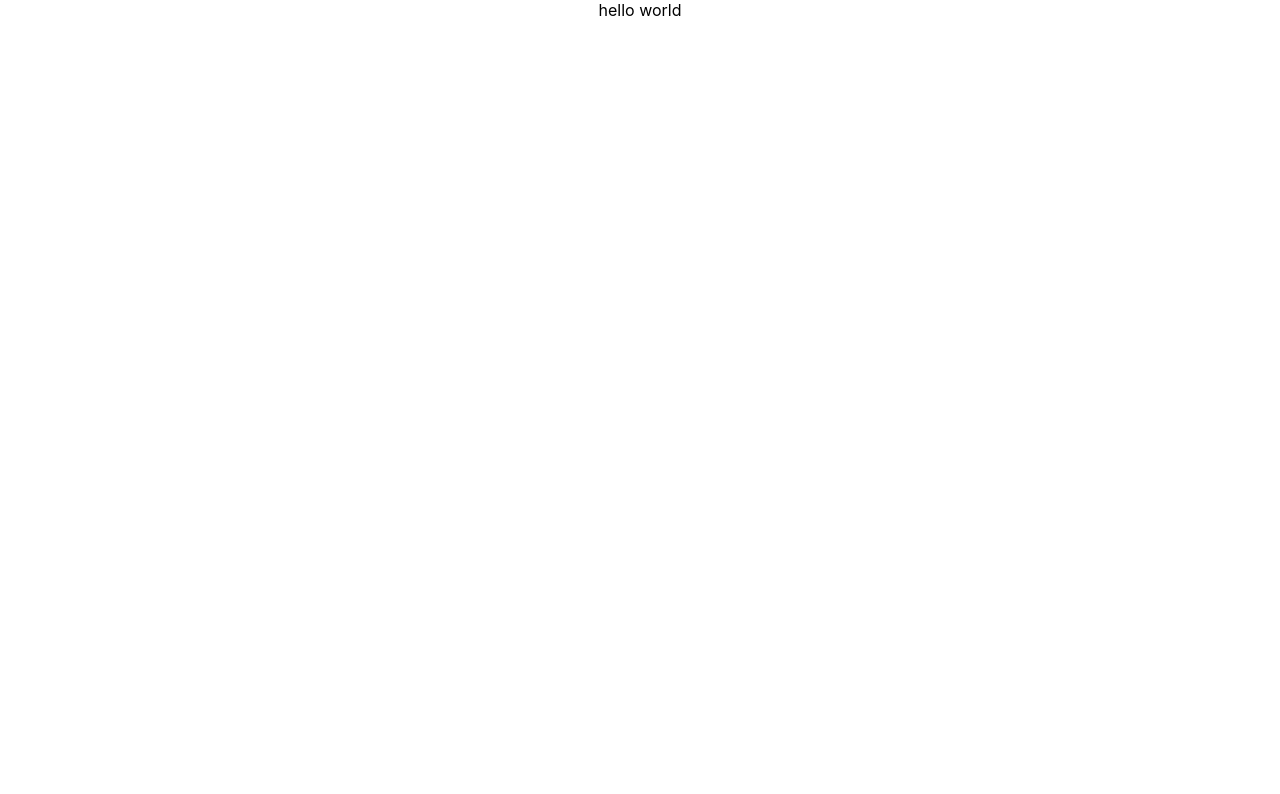
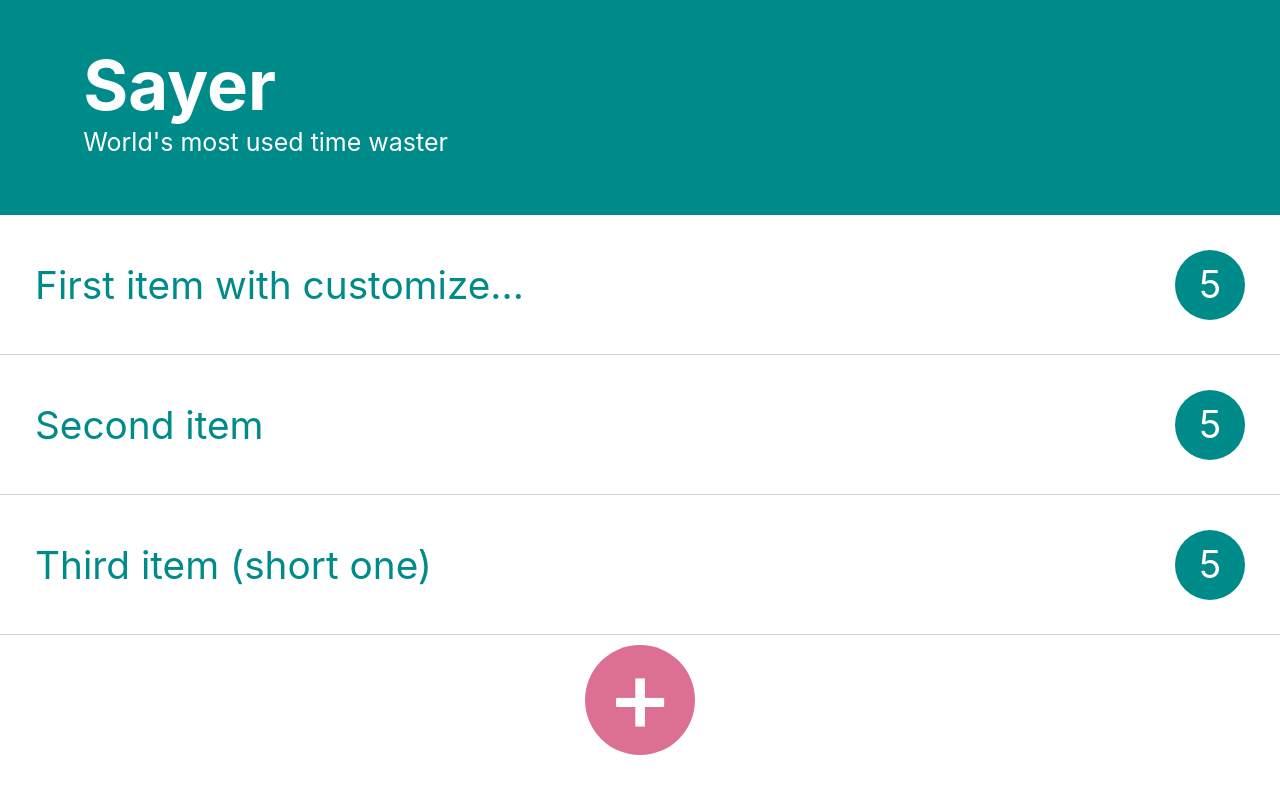
Before and after one commit to volodymyr-rutetskyi/TrainingTasks, a React (Create React App) app in the folder REACT/Task02/sayer/: page / in a window 1280 px wide. Shown: the top 794 px of the page. Built offline with nearby package versions, Linux system fonts and the light colour scheme.

Commit message:
(task soyer): main component done with static data

```diff
--- a/REACT/Task02/sayer/src/App.css
+++ b/REACT/Task02/sayer/src/App.css
@@ -28,6 +28,22 @@
   color: #61dafb;
 }
 
+.App-bg-1 {
+  background: darkcyan;
+}
+
+.App-clr-1 {
+  color: darkcyan
+}
+
+.App-bg-2 {
+  background: palevioletred;
+}
+
+.App-clr-2 {
+  color: palevioletred
+}
+
 @keyframes App-logo-spin {
   from {
     transform: rotate(0deg);
@@ -36,3 +52,11 @@
     transform: rotate(360deg);
   }
 }
+
+html {
+  font-size: 25px;
+}
+
+* {
+  box-sizing: border-box;
+}
--- a/REACT/Task02/sayer/src/App.js
+++ b/REACT/Task02/sayer/src/App.js
@@ -1,9 +1,10 @@
 import './App.css';
+import Main from './components/Main/Main'
 
 function App() {
   return (
     <div className="App">
-      hello world
+      <Main />
     </div>
   );
 }
--- /dev/null
+++ b/REACT/Task02/sayer/src/components/Element/Element.css
@@ -0,0 +1,20 @@
+.element {
+    height: 140px;
+    display: flex;
+    align-items: center;
+    justify-content: space-between;
+    border-bottom: 1px solid lightgray;
+}
+.element>span {
+    font-size: 1.55rem;
+    margin-left: 35px;
+}
+.notifications {
+    color: white;
+    border-radius: 50%;
+    width: 70px;
+    height: 70px;
+    line-height: 70px;
+    font-size: 1.5rem;
+    margin-right: 35px;
+}
--- /dev/null
+++ b/REACT/Task02/sayer/src/components/Element/index.js
@@ -0,0 +1,19 @@
+import React from "react";
+import "./Element.css";
+
+function Element(props) {
+  return (
+    <div className="element">
+      <span className="App-clr-1">
+        {props.title.length > 25
+          ? props.title.slice(0, 25) + "..."
+          : props.title}
+      </span>
+      <div className="notifications App-bg-1">
+        <span>5</span>
+      </div>
+    </div>
+  );
+}
+
+export default Element;
--- /dev/null
+++ b/REACT/Task02/sayer/src/components/Main/Main.css
@@ -0,0 +1,28 @@
+#main {
+    display: flex;
+    flex-direction: column;
+}
+
+.header {
+    color: white;
+    height: 215px;
+    display: flex;
+    align-items: center;
+    justify-content: center;
+}
+
+.header>div:only-child {
+    height: 60%;
+    width: 87%;
+    display: flex;
+    flex-direction: column;
+    align-items: flex-start;
+}
+
+.header strong {
+    font-size: 2.75rem;
+}
+
+.header span {
+    font-size: 1rem;
+}
--- /dev/null
+++ b/REACT/Task02/sayer/src/components/Main/Main.js
@@ -0,0 +1,30 @@
+import React from "react";
+import "./Main.css";
+import "../../App.css"
+import Element from "../Element";
+import NewElement from "../NewElement";
+
+function Main() {
+  const elements = [
+    "First item with customized long tilde",
+    "Second item",
+    "Third item (short one)",
+  ];
+
+  return (
+    <div id="main">
+      <div className="header App-bg-1">
+        <div>
+          <strong>Sayer</strong>
+          <span>World's most used time waster</span>
+        </div>
+      </div>
+      {
+        elements.map(el => <Element title={el}/>)
+      }
+      <NewElement />
+    </div>
+  );
+}
+
+export default Main;
--- /dev/null
+++ b/REACT/Task02/sayer/src/components/NewElement/NewElement.css
@@ -0,0 +1,14 @@
+.new-element {
+    width: 110px;
+    height: 110px;
+    border-radius: 50%;
+    align-self: center;
+    margin: 10px;
+}
+
+.new-element>span {
+    color: white;
+    font-size: 4rem;
+    font-weight: 500;
+    line-height: 100px;
+}
--- /dev/null
+++ b/REACT/Task02/sayer/src/components/NewElement/index.js
@@ -0,0 +1,12 @@
+import React from "react";
+import "./NewElement.css"
+
+function NewElement(props) {
+  return (
+    <div className="new-element App-bg-2">
+      <span>+</span>
+    </div>
+  );
+}
+
+export default NewElement;
```
